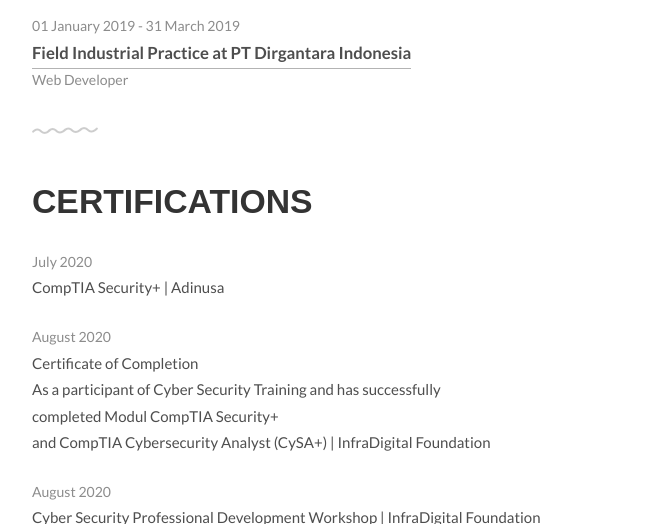
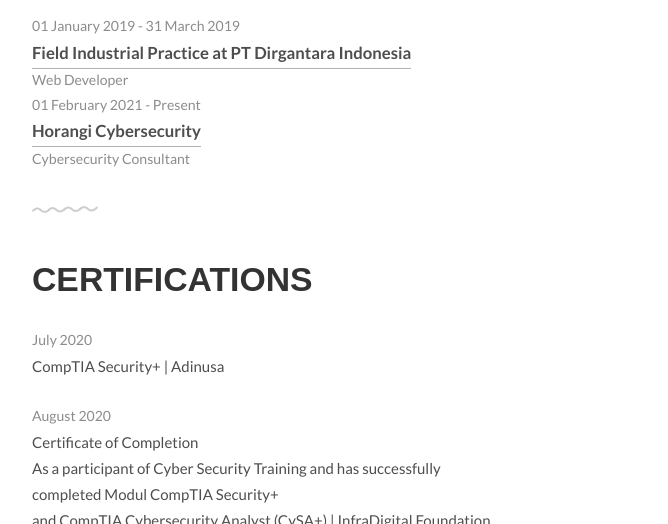
Before and after one commit to soraa14/soraa.xyz, a plain HTML site: page index.html in a window 1280 px wide. Shown: the part 576-1100 px from the top of the page, without its empty margins (297-965 px from the left). Drawn offline with Linux system fonts and the light colour scheme.

Commit message:
Update index.html

```diff
--- a/index.html
+++ b/index.html
@@ -67,7 +67,11 @@
 				<li>01 January 2019 - 31 March 2019</li>
 				<li><a href="#">Field Industrial Practice at PT Dirgantara Indonesia</a></li>
 				<li>Web Developer</li>
+				<li>01 February 2021 - Present</li>
+				<li><a href="#">Horangi Cybersecurity</a></li>
+				<li>Cybersecurity Consultant</li>
 			</ul>
+
 		</div>
 	</div>
 
```
